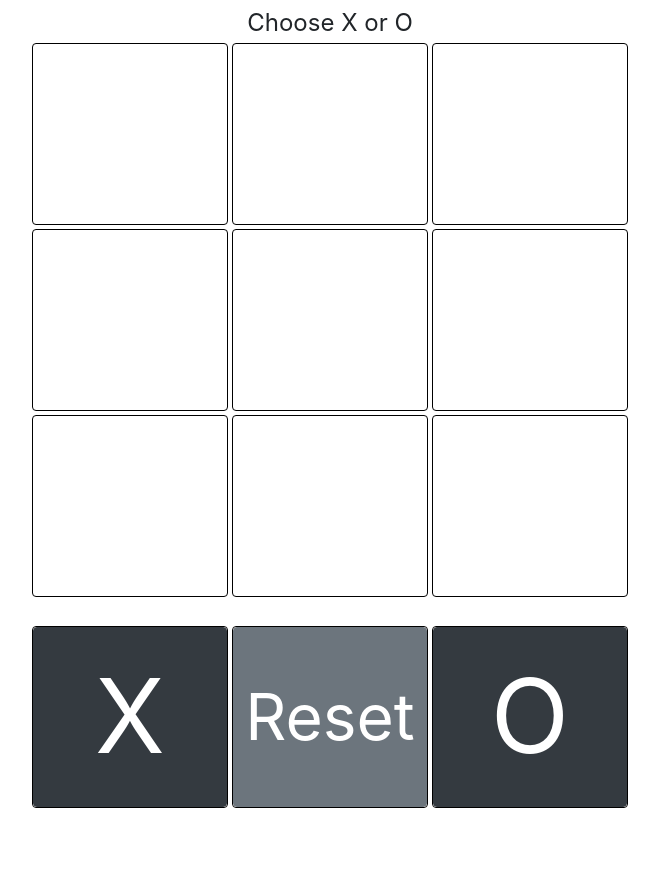
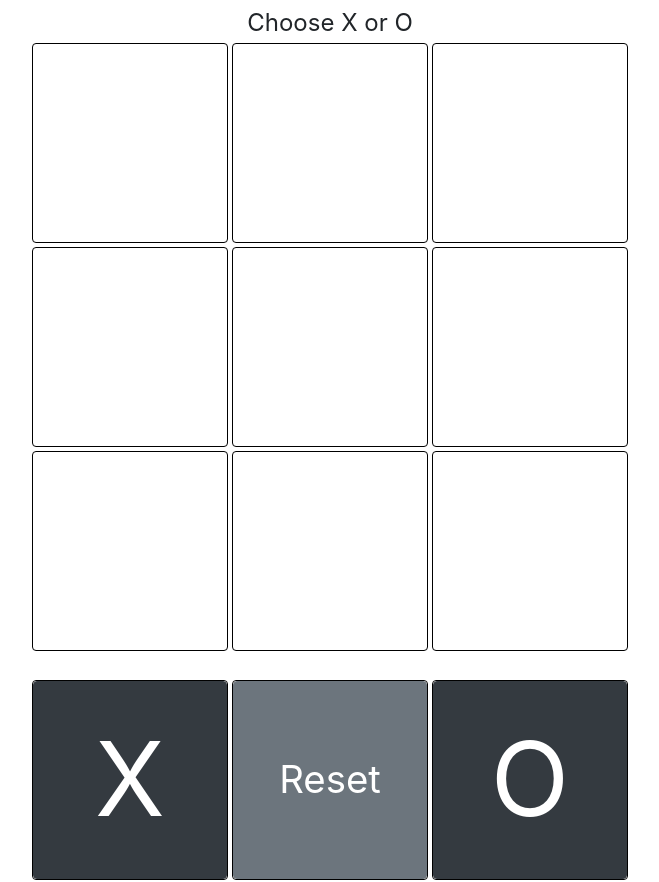
Before and after one commit to michael-nishiguchi/tic-tac-toe, a website: page index.html in a window 1280 px wide. Shown: the part 80-962 px from the top of the page, without its empty margins (310-969 px from the left). Before the commit the page ends 890 px from the top, so only its background shows below. Drawn offline with nearby package versions, Linux system fonts and the light colour scheme.

Commit message:
fixed fonts

```diff
--- a/main.scss
+++ b/main.scss
@@ -18,7 +18,7 @@ $enable-responsive-font-sizes: true;
 
 #reset {
     opacity: 1;
-    font-size: 5vw;
+    font-size: 3vw;
 }
 
 #message{  text-align: center; }
@@ -45,6 +45,7 @@ $enable-responsive-font-sizes: true;
     -moz-transition: opacity .25s ease-in-out;
     -webkit-transition: opacity .25s ease-in-out;
 }
+.mySpan{ vertical-align: top;}
 .btn-dark{ opacity: 1;}
 .btn:hover {
     opacity: 1;
@@ -55,7 +56,7 @@ $enable-responsive-font-sizes: true;
 .col {
     border: 1px solid black;
     border-radius: .25rem;
-    padding-bottom: 30%;
+    padding-bottom: 33%;
     margin: 2px;
 }
 .responsive-width { font-size: 8vw;}
```
Also changed, not shown: index.html (+0 -1 lines), main.css, 1 other file.
